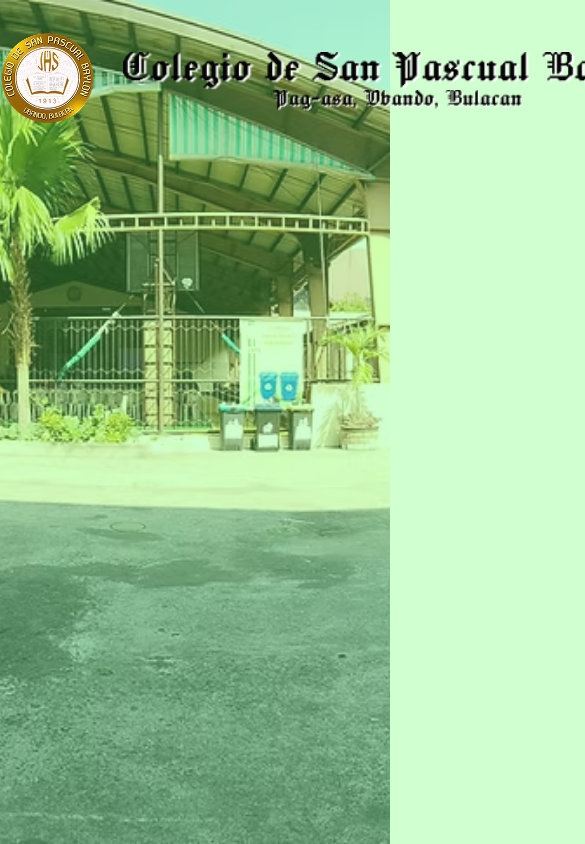
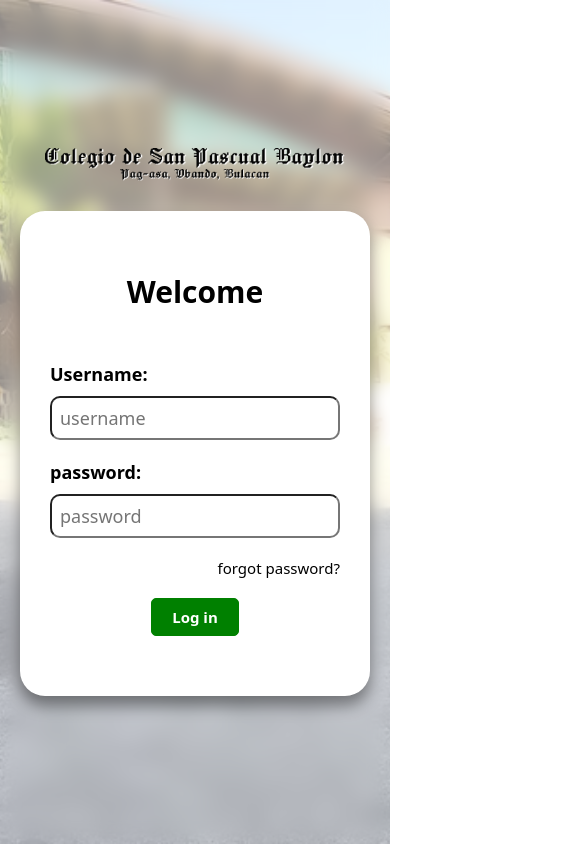
Before and after one commit to JuanDavid1127/capstone-project, a plain HTML site: page index.html in a window 390 px wide. Shown: the top 844 px of the page, 585 px wide, since content can reach past the window. Drawn offline with Linux system fonts and the light colour scheme.

Commit message:
responsive pages

```diff
--- /dev/null
+++ b/css/cssReset.css
@@ -0,0 +1,6 @@
+* {
+    padding: 0;
+    margin: 0;
+    box-sizing: border-box;
+    font-family: system-ui, -apple-system, BlinkMacSystemFont, 'Segoe UI', Roboto, Oxygen, Ubuntu, Cantarell, 'Open Sans', 'Helvetica Neue', sans-serif;
+}
--- /dev/null
+++ b/css/dashboard.css
@@ -0,0 +1,37 @@
+.wrapper {
+    margin: 0 auto;
+    width: min(1700px, calc(100% - 40px))
+}
+header {
+    background-color: green;
+    height: 100px;
+}
+.header-container {
+    height: 100%;
+    display: flex;
+    justify-content: space-between;
+    align-items: center;
+
+}
+.logo-container {
+    display: flex;
+    align-items: center;
+    gap: 20px;
+}
+.logo {
+    font-weight: 600;
+    font-size: 50px;
+}
+
+.profile-img {
+    width: 80px;
+    border-radius: 50%;
+}
+
+/* Main */
+
+.search-container {
+    display: flex;
+    justify-content: end;
+    margin-right: 20px;
+}
--- a/css/login.css
+++ b/css/login.css
@@ -1,22 +1,15 @@
-* {
-    padding: 0;
-    margin: 0;
-    box-sizing: border-box;
-    font-family: system-ui, -apple-system, BlinkMacSystemFont, 'Segoe UI', Roboto, Oxygen, Ubuntu, Cantarell, 'Open Sans', 'Helvetica Neue', sans-serif;
-}
 /* whole page */
+
 .wrapper {
+    min-height: 100vh;
     display: grid;
-    grid-template-columns: repeat(2, 1fr);
-    background: url(../src/tite.avif);
-    background-position: center;
-    background-repeat: no-repeat;
-    background-size: cover;
+    grid-template-columns: 1fr 1fr;
+
+    background: url(../src/img/tite.avif) center / cover no-repeat;
 }
 /* left section */
 .left-container {
-    width: 100%;
-    height: 100vh;
+    min-width: 0;
     background-color: rgba(100, 255, 100, 0.3);
 
 }
@@ -25,7 +18,7 @@
     display: flex;
     justify-content: center;
     align-items: center;
-    padding: 30px 0px;
+    padding: 30px;
     gap: 25px;
 }
 
@@ -37,52 +30,57 @@
 }
 
 .main-text {
-    width: 550px;
+    width: min(550px, 100%);
 }
 .sub-text {
-    width: 250px;
+    width: min(250px, 100%);
 }
 
 /* right section */
 .right-container {
-    width: 100%;
+    min-width: 0;
     display: flex;
-    flex-direction: column;
     align-items: center;
     justify-content: center;
+
     backdrop-filter: blur(10px);
     background-color: rgba(255, 255, 255, 0.5);
+
+    padding: 30px;
 }
 
 /* Form */
 .form {
+    width: min(500px, 100%);
     display: flex;
     flex-direction: column;
     justify-content: center;
     align-items: center;
+
     background-color: white;
-    padding: 150px 100px;
-    margin: 20px;
+    padding: 80px 60px;
     border-radius: 25px;
     box-shadow: 0px 10px 15px rgba(0, 0, 0, 0.4);
     gap: 50px;
 }
 
 .welcome {
-    font-size: 40px;
+    font-size: clamp(30px, 3vw, 40px);
 }
 
 /* input section */
 
 .input-card {
+    width: 100%;
     display: flex;
     flex-direction: column;
     align-items: center;
-    justify-content: center;
+
     gap: 20px;
 }
 
 .input-container {
+    width: 100%;
     display: flex;
     flex-direction: column;
     gap: 10px;
@@ -95,7 +93,7 @@
 .input-container > input {
     font-size: 18px;
     padding: 8px;
-    width: 250px;
+    width: 100%;
     border-radius: 10px;
 }
 
@@ -130,3 +128,45 @@ a:active {
     transform: scale(0.9);
     background-color: darkgreen;
 }
+
+/* media */
+
+.mobile-logo {
+    display: none;
+}
+
+@media (max-width: 1000px) {
+    .wrapper {
+        grid-template-columns: 1fr;
+    }
+
+    .left-container {
+        display: none;
+    }
+
+    .right-container {
+        flex-direction: column;
+        min-height: 100vh;
+        padding: 30px 20px;
+    }
+
+    .mobile-logo {
+        display: flex;
+        flex-direction: column;
+        align-items: center;
+        gap: 5px;
+        margin-bottom: 30px;
+    }
+
+    .mobile-logo .main-text {
+        width: min(300px, 90%);
+    }
+
+    .mobile-logo .sub-text {
+        width: min(150px, 60%);
+    }
+
+    .form {
+        padding: 60px 30px;
+    }
+}
--- a/index.html
+++ b/index.html
@@ -3,6 +3,7 @@
 <head>
     <meta charset="UTF-8">
     <meta name="viewport" content="width=device-width, initial-scale=1.0">
+    <link rel="stylesheet" href="./css/cssReset.css">
     <link rel="stylesheet" href="./css/login.css">
     <title>Login Page</title>
 </head>
@@ -10,14 +11,20 @@
     <div class="wrapper">
         <div class="left-container">
             <div class="title-container">
-                <div class="logo"><img src="./src/Group 2.png" alt=""></div>
+                <div class="logo"><img src="./src/img/Group 2.png" alt=""></div>
                 <div class="title-text">
-                    <img class="main-text" src="./src/Colegio de San Pascual Baylon.png" alt="">
-                    <img class="sub-text" src="./src/Pag-asa, Obando, Bulacan.png" alt="">
+                    <img class="main-text" src="./src/img/Colegio de San Pascual Baylon.png" alt="">
+                    <img class="sub-text" src="./src/img/Pag-asa, Obando, Bulacan.png" alt="">
                 </div>
             </div>
         </div>
         <div class="right-container">
+            <div class="mobile-logo">
+                <div class="title-text">
+                    <img class="main-text" src="./src/img/Colegio de San Pascual Baylon.png" alt="">
+                    <img class="sub-text" src="./src/img/Pag-asa, Obando, Bulacan.png" alt="">
+                </div>
+            </div>
             <form action="" class="form">
                 <h2 class="welcome">Welcome</h2>
                 <div class="input-card">
```
Also changed, not shown: src/pages/dashboard.html (added, +36 -0 lines), src/img/Colegio de San Pascual Baylon.png (renamed from src/Colegio de San Pascual Baylon.png), src/img/Group 2.png (renamed from src/Group 2.png), src/img/Pag-asa, Obando, Bulacan.png (renamed from src/Pag-asa, Obando, Bulacan.png), src/img/tite.avif (renamed from src/tite.avif), src/img/vecteezy_profile-default-icon-design-template_50018408.jpg (added).
